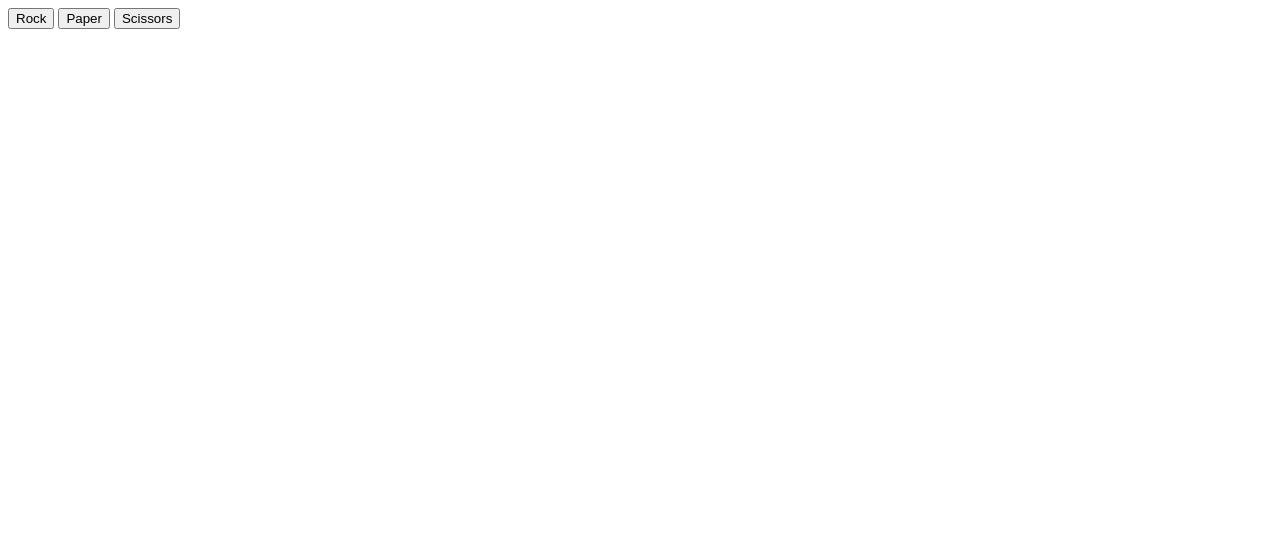
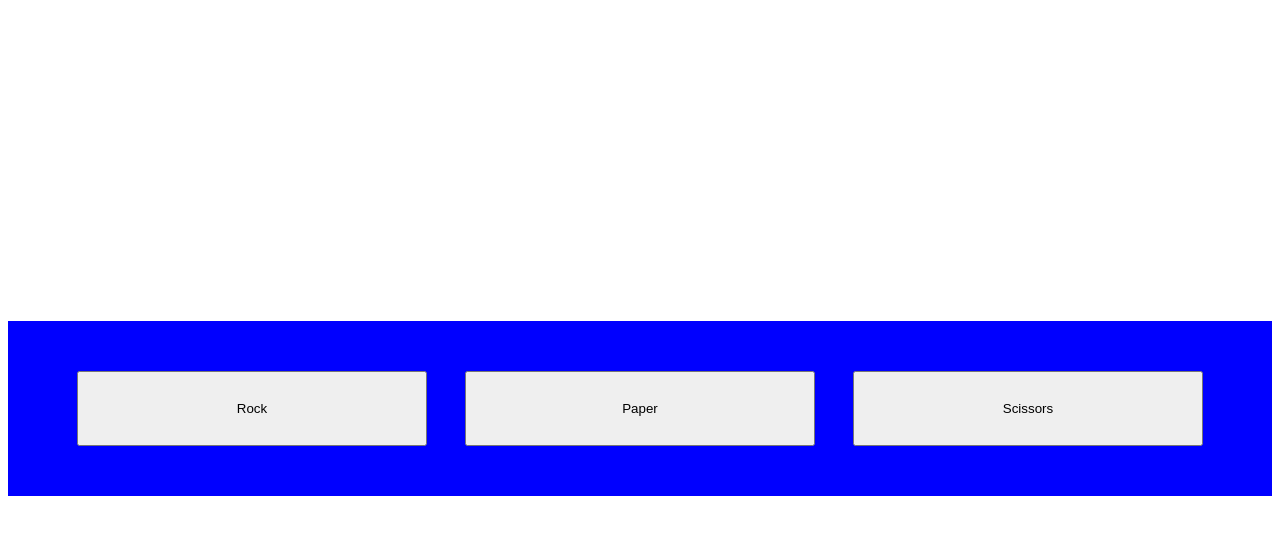
Before and after one commit to TristanCC/rockpaperscissors, a plain HTML site: page index.html in a window 1280 px wide. Both pictures are taken after a click on the button "Rock". Drawn offline with Linux system fonts and the light colour scheme.

Commit message:
button styling and functionality

```diff
--- a/index.html
+++ b/index.html
@@ -9,11 +9,11 @@
         <link rel="stylesheet" href="">
     </head>
     <body>
-
-        <button id="rock">Rock</button>
-        <button id="paper">Paper</button>
-        <button id="scissors">Scissors</button>
-
+        <div class = "main">
+            <button id="rock">Rock</button>
+            <button id="paper">Paper</button>
+            <button id="scissors">Scissors</button>
+        </div>
         <script src="script.js" async defer></script>
     </body>
 </html>
--- a/script.js
+++ b/script.js
@@ -5,8 +5,6 @@ computerScore = 0
 function getComputerChoice(){
     return choices[(Math.floor(Math.random() * choices.length))]
 }
-
-computerInput = getComputerChoice().toUpperCase()
 
 function playRound(computerChoice, playerChoice) {
     console.log("Computer's choice: ",computerChoice)
@@ -40,13 +38,22 @@ function playRound(computerChoice, playerChoice) {
     playerInput = prompt("enter your choice, e.g 'rock', 'paper', 'scissors'").toUpperCase()
     playRound(computerInput, playerInput)
 }*/
-const rock = document.querySelector('#rock')
-const paper = document.querySelector('#paper')
-const scissors = document.querySelector('#scissors')
+
+const body = document.querySelector('body')
+body.style.cssText = "height:100vh; align-content:center; display:flex;"
+const maindiv = document.querySelector('.main')
+maindiv.style.cssText = "margin-top:auto; margin-bottom:auto; padding:50px; background-color:blue; display:flex; flex:1; justify-content:space-around"
 
 const buttons = document.querySelectorAll('button')
+buttons.forEach(button => {
+    button.style.cssText = "width:30%; height:75px"
+    button.addEventListener('click', (e) => {
 
-document.addEventListener
+        choice = e.target.id.toUpperCase()
+        computerInput = getComputerChoice().toUpperCase()
+        playRound(computerInput,choice)
+    })
+})
 
 console.log("Player score: ", playerScore, " Computer score: ", computerScore)
 
```
